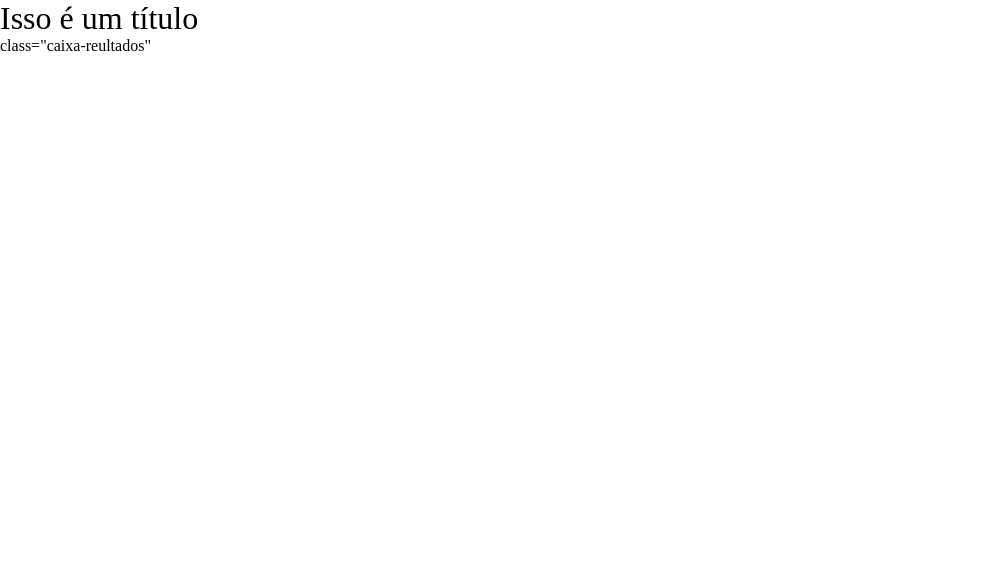
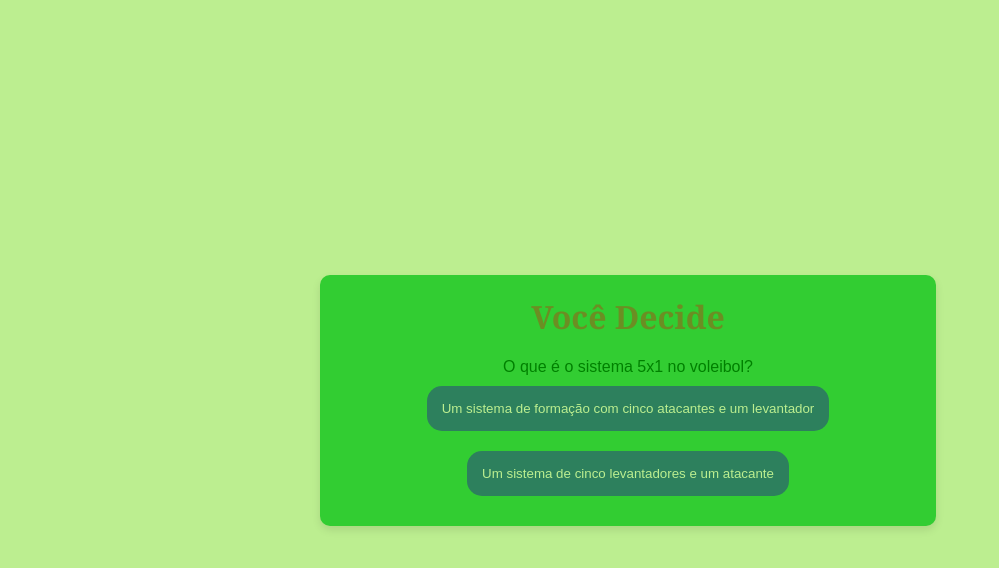
Before and after one commit to TINHOLINDO/2024-Teotonio, a plain HTML site: page index.html in a window 1280 px wide. Shown: the whole page, without its empty margins (0-999 px from the left). Drawn offline with Linux system fonts and the light colour scheme; a web font is replaced by a local one.

Commit message:
Add files via upload

```diff
--- a/index.html
+++ b/index.html
@@ -1,18 +1,18 @@
 <!DOCTYPE html>
-<html lang="en">
+<html lang="pt-br">
 <head>
     <meta charset="UTF-8">
     <meta name="viewport" content="width=device-width, initial-scale=1.0">
-    <title>Document</title>
-    <link rel="stylesheet" href="tinho.css">
+    <title>Você Decide</title>
+    <link rel="stylesheet" href="style.css">
 </head>
 <body>
     <main>
-            <div class= "caixa principal">
-                <h1 class="titulo"> Isso é um título</h1>
-                </div class="caixa-pergunta"></div>
-                <div class="caixa-alternativa"></div>
-                <div> class="caixa-reultados"</div>
+        <div class="caixa-principal">
+            <h1 class="titulo">Você Decide</h1>
+            <div class="caixa-perguntas"></div>
+            <div class="caixa-alternativas"></div>
+            <div class="caixa-resultado">
                 <p class="texto-resultado"></p>
             </div>
         </div>
--- a/main.js
+++ b/main.js
@@ -1,15 +1,124 @@
-const caixaPrincipal = document.querySelector('.caixa principal');
-const caixaPergunta = document.querySelector('caixa-pergunta');
-const caixaAlternativa = document.querySelector('caixa-alternativa');
-const caixaResultado = document.querySelector('caixa-reultado');
-const textoResultado = document.querySelector('texto-resultado');
+const caixaPerguntas = document.querySelector('.caixa-perguntas');
+const caixaAlternativas = document.querySelector('.caixa-alternativas');
+const caixaResultado = document.querySelector('.caixa-resultado');
+const textoResultado = document.querySelector('.texto-resultado');
 
 const perguntas = [
-{
-    enunciado: 'texto01',
-    alternativas: [
-        "alternativa01",
-        "alternativa02"
+    {
+        enunciado: "O que é o sistema 5x1 no voleibol?",
+        alternativas: [
+            {
+                texto: "Um sistema de formação com cinco atacantes e um levantador",
+                afirmacao: "No sistema 5x1, há um levantador e cinco atacantes, onde o levantador joga o tempo todo na posição de trás."
+            },
+            {
+                texto: "Um sistema de cinco levantadores e um atacante",
+                afirmacao: "O sistema 5x1 não envolve cinco levantadores, mas sim um levantador e cinco atacantes."
+            }
         ]
+    },
+    {
+        enunciado: "Qual é a principal vantagem do sistema 5x1?",
+        alternativas: [
+            {
+                texto: "Maior consistência na posição do levantador",
+                afirmacao: "A principal vantagem do sistema 5x1 é que o levantador permanece em uma única posição de ataque, oferecendo maior consistência na distribuição de bolas."
+            },
+            {
+                texto: "Maior flexibilidade no ataque",
+                afirmacao: "Embora o sistema 5x1 ofereça estabilidade na posição do levantador, a flexibilidade no ataque não é sua principal vantagem."
+            }
+        ]
+    },
+    {
+        enunciado: "Como o sistema 5x1 afeta a rotação dos jogadores?",
+        alternativas: [
+            {
+                texto: "Os jogadores atacantes rodam em torno do levantador",
+                afirmacao: "No sistema 5x1, os jogadores atacantes rodam em torno do levantador, que permanece na mesma posição durante a rotação."
+            },
+            {
+                texto: "O levantador troca de posição com um atacante a cada ponto",
+                afirmacao: "No sistema 5x1, o levantador não troca de posição com um atacante a cada ponto, mas permanece fixo na mesma posição."
+            }
+        ]
+    },
+    {
+        enunciado: "Qual é uma característica comum de um time que utiliza o sistema 5x1?",
+        alternativas: [
+            {
+                texto: "Possuir um levantador forte e consistente",
+                afirmacao: "Times que utilizam o sistema 5x1 geralmente têm um levantador forte e consistente, já que ele desempenha um papel crucial na formação e execução dos ataques."
+            },
+            {
+                texto: "Rotação constante dos levantadores",
+                afirmacao: "O sistema 5x1 não envolve rotação constante dos levantadores, pois o levantador permanece na mesma posição durante a rotação."
+            }
+        ]
+    },
+    {
+        enunciado: "Quais são as posições típicas do levantador no sistema 5x1?",
+        alternativas: [
+            {
+                texto: "Posições 1, 6 e 5",
+                afirmacao: "No sistema 5x1, o levantador geralmente joga nas posições 1, 6 e 5, dependendo da rotação e do lado do jogo."
+            },
+            {
+                texto: "Posições 2, 4 e 3",
+                afirmacao: "O levantador não ocupa tipicamente as posições 2, 4 e 3 no sistema 5x1; ele permanece nas posições de trás, como 1, 6 e 5."
+            }
+        ]
+    },
+    {
+        enunciado: "O que acontece quando o levantador está na linha de frente no sistema 5x1?",
+        alternativas: [
+            {
+                texto: "Outro jogador assume o papel de levantador na linha de frente",
+                afirmacao: "Quando o levantador está na linha de frente, outro jogador assume o papel de levantador na linha de trás, permitindo uma distribuição equilibrada dos ataques."
+            },
+            {
+                texto: "O time deve mudar o sistema para 6x2",
+                afirmacao: "Não é necessário mudar para o sistema 6x2; o levantador no sistema 5x1 pode ser substituído por outro jogador de posição de trás quando está na linha de frente."
+            }
+        ]
+    },
+];
+
+let atual = 0;
+let perguntaAtual;
+let historiaFinal = "";
+
+function mostrarPerguntas() {
+    if (atual >= perguntas.length) {
+        mostraResultado();
+        return;
     }
-]
+    perguntaAtual = perguntas[atual];
+    caixaPerguntas.textContent = perguntaAtual.enunciado;
+    caixaAlternativas.textContent = "";
+    mostrarAlternativas();
+}
+
+function mostrarAlternativas() {
+    for (const alternativa of perguntaAtual.alternativas) {
+        const botaoAlternativa = document.createElement("button");
+        botaoAlternativa.textContent = alternativa.texto;
+        botaoAlternativa.addEventListener("click", () => respostaSelecionada(alternativa));
+        caixaAlternativas.appendChild(botaoAlternativa);
+    }
+}
+
+function respostaSelecionada(opcaoSelecionada) {
+    const afirmacao = opcaoSelecionada.afirmacao;
+    historiaFinal += afirmacao + " ";
+    atual++;
+    mostrarPerguntas();
+}
+
+function mostraResultado() {
+    caixaPerguntas.textContent = "Fim do quiz!";
+    textoResultado.textContent = historiaFinal;
+    caixaAlternativas.textContent = "";
+}
+
+mostrarPerguntas();
--- /dev/null
+++ b/style.css
@@ -0,0 +1,63 @@
+@import url('https://fonts.googleapis.com/css2?family=Bebas+Neue&family=Playfair+Display:ital,wght@0,400..900;1,400..900&display=swap');
+
+* {
+    margin: 0;
+    padding: 0;
+}
+:root {
+    --verde-menta-claro: rgb(188, 238, 144);    /* Verde menta claro, suave e fresco */
+    --verde-menta: rgb(45, 128, 93);            /* Verde menta, vibrante e refrescante */
+    --verde-grama: rgb(50, 205, 50);            /* Verde grama, alegre e natural */
+    --verde-oliva-claro: rgb(189, 183, 107);    /* Verde oliva claro, suave e terroso */
+    --verde-oliva: rgb(107, 142, 35);           /* Verde oliva, quente e terroso */
+    --verde-escuro: rgb(0, 128, 0);             /* Verde escuro, profundo e elegante */
+    --verde-escuro-2: rgb(0, 100, 0);           /* Verde escuro mais profundo, sólido e intenso */
+    --fundo: var(--verde-menta-claro);          /* Cor de fundo em verde menta claro */
+    --cor-texto: var(--verde-escuro);           /* Cor do texto em verde escuro */
+    --cor-principal: var(--verde-grama);        /* Cor de fundo da caixa principal em verde grama */
+    --cor-titulo: var(--verde-oliva);           /* Cor do título em verde oliva */
+    --cor-botao: var(--verde-menta);            /* Cor de fundo do botão em verde menta */
+    --cor-botao-hover: var(--verde-escuro-2);   /* Cor de fundo do botão ao passar o mouse em verde escuro 2 */
+}
+
+body {
+    background-color: var(--fundo);
+    color: var(--cor-texto);
+    display: flex;
+    justify-content: center;
+    align-items: center;
+    min-height: 100vh;
+    font-family: 'Arial', sans-serif;
+    margin: 0;
+}
+
+.caixa-principal {
+    background-color: var(--cor-principal);
+    width: 90%;
+    max-width: 600px;
+    text-align: center;
+    padding: 20px;
+    border-radius: 10px; /* Adicionado para um visual mais suave */
+    box-shadow: 0 4px 8px rgba(0, 0, 0, 0.1); /* Adicionado para profundidade */
+}
+
+.titulo {
+    color: var(--cor-titulo);
+    font-family: 'Georgia', serif;
+    margin: 0 0 20px 0; /* Adicionado espaçamento abaixo do título */
+}
+
+button {
+    background-color: var(--cor-botao);
+    color: var(--fundo); /* Cor do texto do botão em contraste com o fundo do botão */
+    border: none;
+    border-radius: 15px;
+    padding: 15px;
+    transition: background-color 0.3s;
+    margin: 10px;
+    cursor: pointer; /* Adicionado para melhorar a usabilidade */
+}
+
+button:hover {
+    background-color: var(--cor-botao-hover);
+}
```
